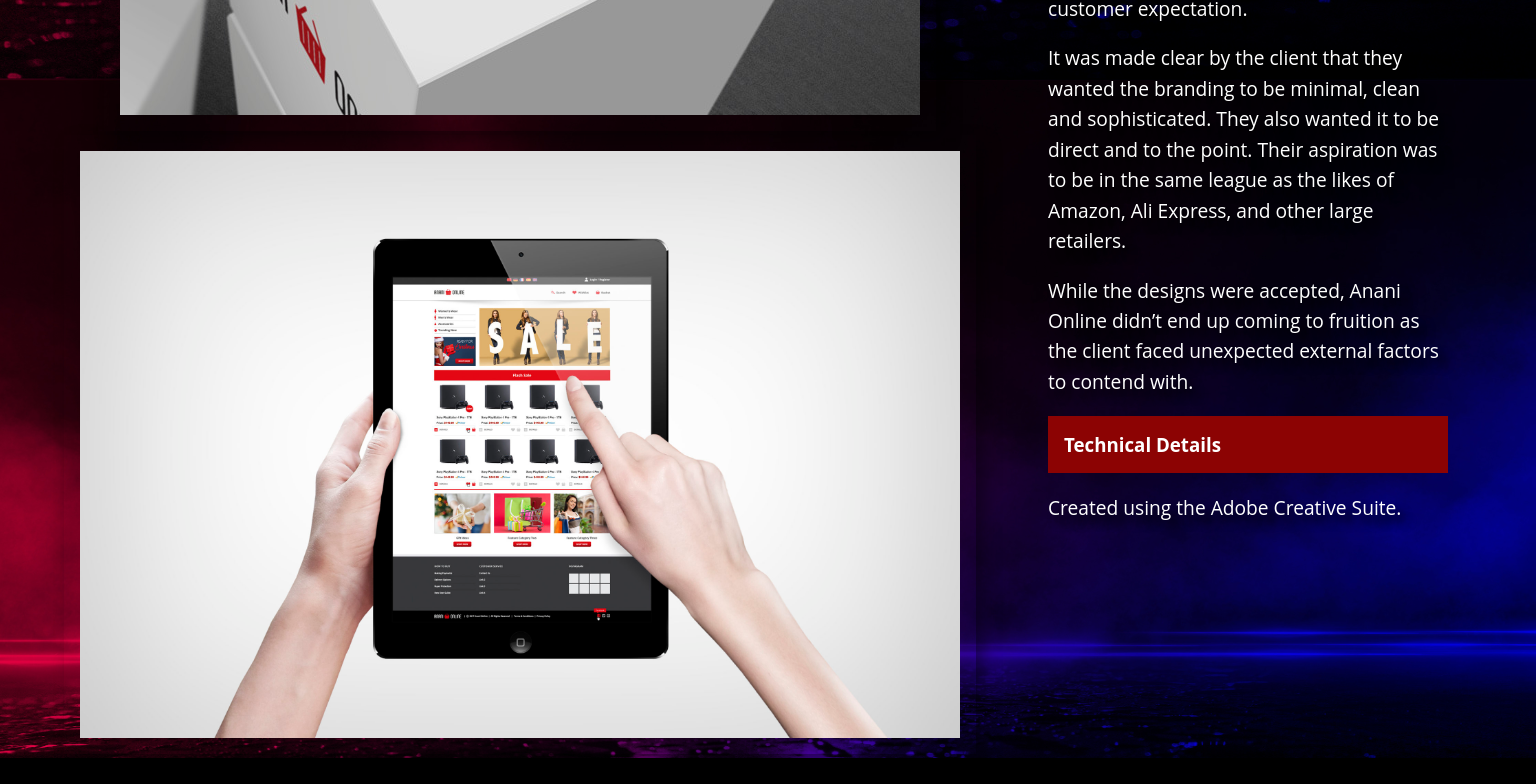
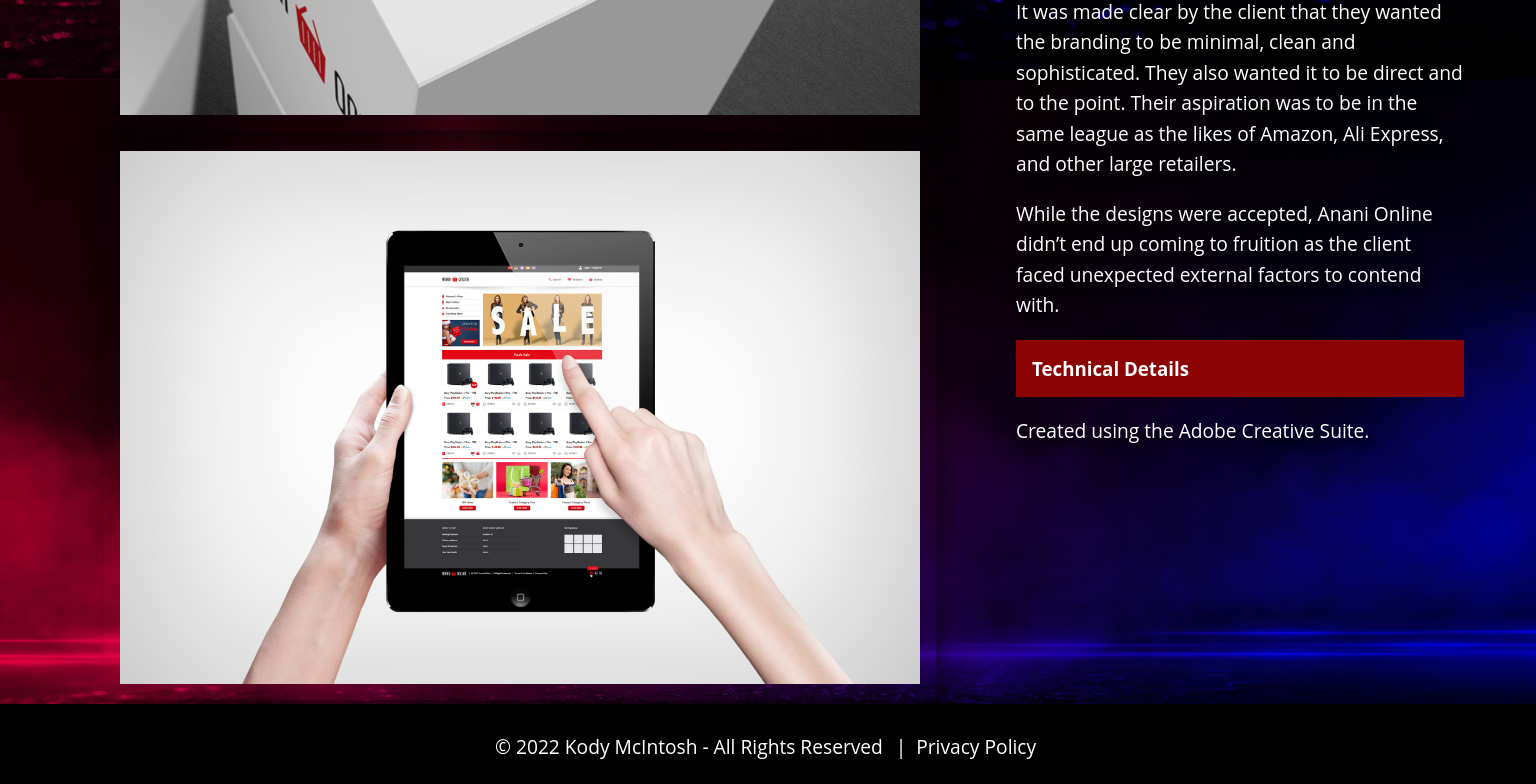
Before and after one commit to KodyMcIntosh/portfolio-production, a React (Create React App) app: page /portfolio/anani-online-branding in a window 1536 px wide. Shown: the part 720-1504 px from the top of the page. Built offline with nearby package versions, Linux system fonts and the light colour scheme.

Commit message:
resolving portfolio index tile size styling

```diff
--- a/src/App.css
+++ b/src/App.css
@@ -152,7 +152,7 @@ ul li {
 }
 
 .gallery img {
-  max-width: 40rem;
+  max-width: 28rem;
   padding: 1rem;
   box-shadow: 0.5rem 0.5rem 1rem rgba(0, 0, 0, 0.4);
 }
@@ -239,7 +239,7 @@ ul li {
 }
 
 /* tablet layout */
-@media only screen and (min-width: 60rem) {
+@media only screen and (min-width: 55rem) {
   /* grid areas */
 
   .logo {
@@ -330,9 +330,14 @@ ul li {
   }
 
   .gallery img {
-    max-width: 55rem;
+    max-width: 35rem;
     padding: 1rem;
     box-shadow: 0.5rem 0.5rem 1rem rgba(0, 0, 0, 0.4);
+  }
+
+  .itemInfo {
+    padding: 1rem;
+    padding-left: 0;
   }
 
   .mobileNavigation {
@@ -388,6 +393,8 @@ ul li {
     color: #fff;
   }
 
+  /* elements */
+
   .contactForm button {
     padding: 0.7rem 2rem;
     font-weight: bold;
@@ -442,16 +449,24 @@ ul li {
   .privacyPolicy {
     text-align: left;
   }
+
+  .portfolioGrid ul li {
+    width: 19rem;
+  }
 }
 
 /* desktop layout */
-@media only screen and (min-width: 80rem) {
+@media only screen and (min-width: 85rem) {
   .contentContainer {
     max-width: 80rem;
   }
 
   .portfolioGrid ul li {
-    width: 23rem;
+    width: 21.5rem;
+  }
+
+  .gallery img {
+    max-width: 50rem;
   }
 }
 
--- a/src/components/home.js
+++ b/src/components/home.js
@@ -162,6 +162,7 @@ const HomePage = () => {
         <PortfolioIndex />
       </div>
       <div className="testimonials">
+        <h2>Testimonials</h2>
         <Testimonials />
       </div>
     </div>
--- a/src/components/portfolioindex.js
+++ b/src/components/portfolioindex.js
@@ -14,6 +14,7 @@ const PortfolioIndex = () => {
               style={{
                 backgroundImage: `url(${featureImage})`,
                 backgroundSize: "cover",
+                backgroundPosition: "center",
               }}
             >
               <Link to={`/portfolio/${slug}`}>
--- a/src/components/testimonials.js
+++ b/src/components/testimonials.js
@@ -49,7 +49,6 @@ const Testimonials = () => {
           align-items: center;
         `}
       >
-        <h2>Testimonials</h2>
         <p>{currentTestimonial.content}</p>
         <p>{currentTestimonial.author}</p>
         <div className="testimonialDots">
```
